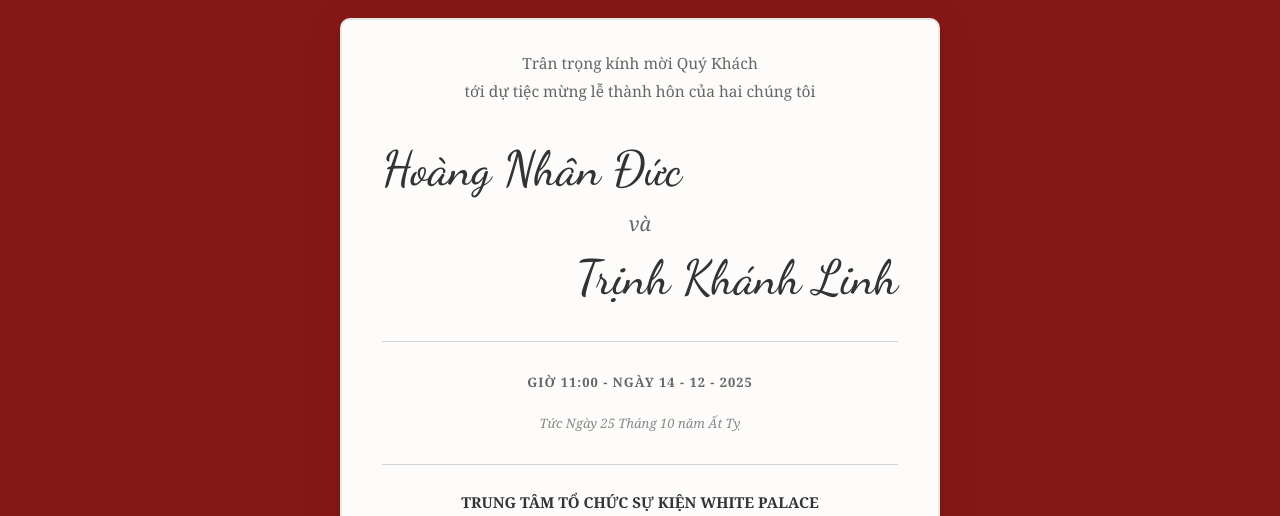
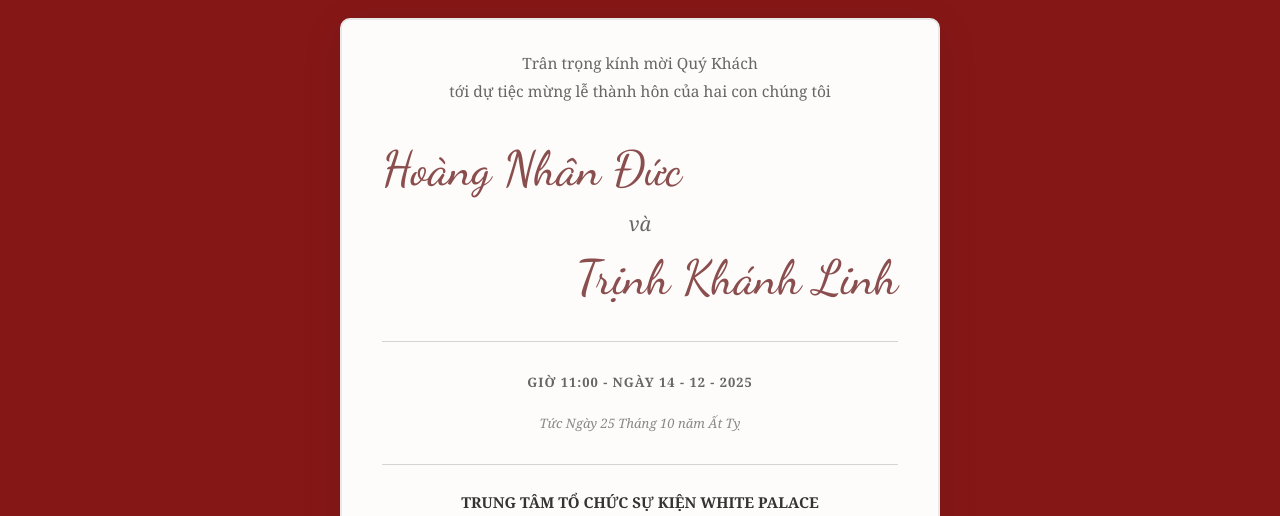
Before and after one commit to nhanduc-khanhlinh/wedding-invitation, a plain HTML site: page index.html in a window 1280 px wide. Shown: the part 802-1318 px from the top of the page. Drawn offline with Linux system fonts and the light colour scheme.

Commit message:
Update index.html

```diff
--- a/index.html
+++ b/index.html
@@ -570,7 +570,7 @@
         .invitation-name {
             font-family: 'Dancing Script', 'Pacifico', 'Great Vibes', cursive;
             font-size: 48px;
-            color: #333;
+            color: #8b4e4e;
             font-weight: 500;
         }
 
@@ -834,7 +834,7 @@
             <div class="invitation-card">
                 <div class="invitation-header">
                     Trân trọng kính mời Quý Khách<br>
-                    tới dự tiệc mừng lễ thành hôn của hai chúng tôi
+                    tới dự tiệc mừng lễ thành hôn của hai con chúng tôi
                 </div>
 
                 <div class="invitation-names">
```
